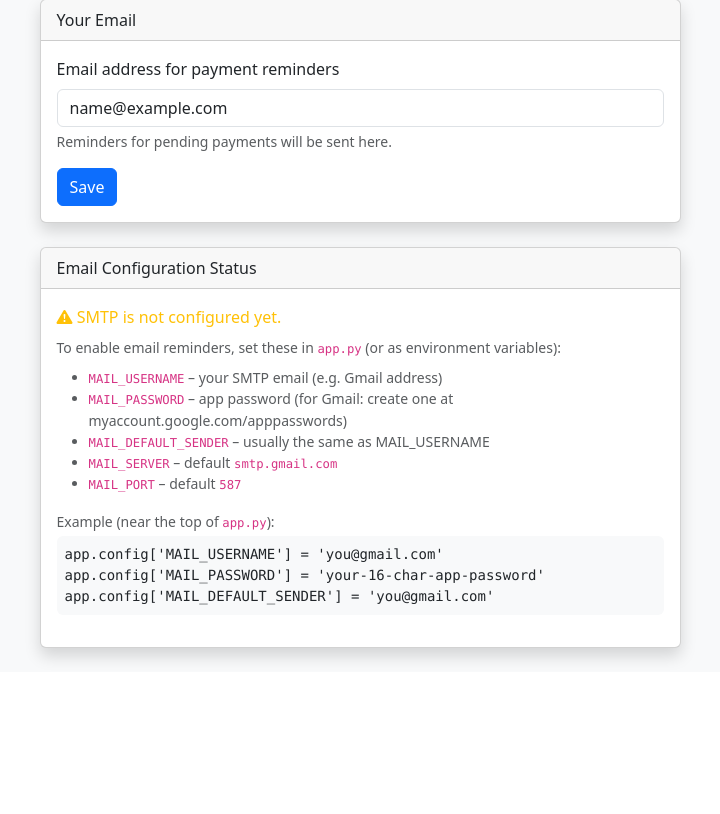
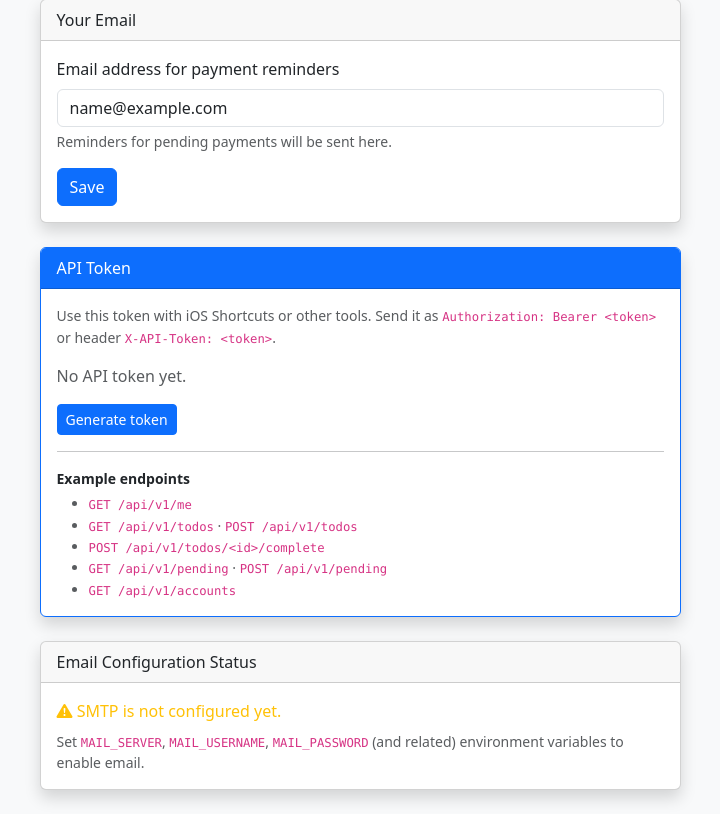
Before and after one commit to codersmatrix/accounts-manager, a Flask app: page /settings in a window 1280 px wide. Shown: the part 135-949 px from the top of the page, without its empty margins (280-1000 px from the left). Before the commit the page ends 799 px from the top, so only its background shows below. Run offline with Flask 3, Linux system fonts and the light colour scheme; the visitor is signed in with stand-in values (Sample User, id 1); parts of the project's set-up code (start-up, migrations or seed data) failed here and were passed over; some libraries are stand-ins or nearby versions.

Commit message:
API v1 routes and Settings UI for token

```diff
--- a/templates/settings.html
+++ b/templates/settings.html
@@ -18,6 +18,72 @@
                     </div>
                     <button type="submit" class="btn btn-primary">Save</button>
                 </form>
+            </div>
+        </div>
+
+        <div class="card shadow mb-4 border-primary">
+            <div class="card-header bg-primary text-white">API Token</div>
+            <div class="card-body">
+                <p class="small text-muted">
+                    Use this token with iOS Shortcuts or other tools.
+                    Send it as <code>Authorization: Bearer &lt;token&gt;</code>
+                    or header <code>X-API-Token: &lt;token&gt;</code>.
+                </p>
+
+                {% if new_api_token %}
+                <div class="alert alert-warning">
+                    <strong>Copy your token now</strong> — it will not be shown again.
+                    <div class="input-group mt-2">
+                        <input type="text" class="form-control font-monospace" id="newToken"
+                               value="{{ new_api_token }}" readonly>
+                        <button type="button" class="btn btn-outline-secondary" id="copyTokenBtn">Copy</button>
+                    </div>
+                </div>
+                <script>
+                document.getElementById('copyTokenBtn').addEventListener('click', function () {
+                    const el = document.getElementById('newToken');
+                    el.select();
+                    navigator.clipboard.writeText(el.value).then(function () {
+                        document.getElementById('copyTokenBtn').textContent = 'Copied';
+                    });
+                });
+                </script>
+                {% elif current_user.has_api_token() %}
+                <p class="mb-2">
+                    <span class="badge bg-success">Active</span>
+                    Token prefix: <code>{{ current_user.api_token_prefix }}…</code>
+                </p>
+                <p class="small text-muted">Full token is not stored in plain text. Generate a new one if you lost it.</p>
+                {% else %}
+                <p class="text-muted mb-3">No API token yet.</p>
+                {% endif %}
+
+                <div class="d-flex gap-2 flex-wrap">
+                    <form method="POST" action="{{ url_for('settings.generate_token') }}"
+                          onsubmit="return confirm('{% if current_user.has_api_token() %}This will replace your existing token. Continue?{% else %}Generate a new API token?{% endif %}');">
+                        <input type="hidden" name="csrf_token" value="{{ csrf_token() }}"/>
+                        <button type="submit" class="btn btn-primary btn-sm">
+                            {% if current_user.has_api_token() %}Regenerate token{% else %}Generate token{% endif %}
+                        </button>
+                    </form>
+                    {% if current_user.has_api_token() %}
+                    <form method="POST" action="{{ url_for('settings.revoke_token') }}"
+                          onsubmit="return confirm('Revoke API token? Integrations will stop working.');">
+                        <input type="hidden" name="csrf_token" value="{{ csrf_token() }}"/>
+                        <button type="submit" class="btn btn-outline-danger btn-sm">Revoke</button>
+                    </form>
+                    {% endif %}
+                </div>
+
+                <hr>
+                <p class="small mb-1 fw-semibold">Example endpoints</p>
+                <ul class="small text-muted mb-0">
+                    <li><code>GET /api/v1/me</code></li>
+                    <li><code>GET /api/v1/todos</code> · <code>POST /api/v1/todos</code></li>
+                    <li><code>POST /api/v1/todos/&lt;id&gt;/complete</code></li>
+                    <li><code>GET /api/v1/pending</code> · <code>POST /api/v1/pending</code></li>
+                    <li><code>GET /api/v1/accounts</code></li>
+                </ul>
             </div>
         </div>
 
@@ -43,21 +109,9 @@
                         <i class="bi bi-exclamation-triangle-fill"></i> SMTP is not configured yet.
                     </p>
                     <p class="small text-muted mb-0">
-                        To enable email reminders, set these in <code>app.py</code> (or as environment variables):
+                        Set <code>MAIL_SERVER</code>, <code>MAIL_USERNAME</code>, <code>MAIL_PASSWORD</code>
+                        (and related) environment variables to enable email.
                     </p>
-                    <ul class="small text-muted mt-2">
-                        <li><code>MAIL_USERNAME</code> – your SMTP email (e.g. Gmail address)</li>
-                        <li><code>MAIL_PASSWORD</code> – app password (for Gmail: create one at myaccount.google.com/apppasswords)</li>
-                        <li><code>MAIL_DEFAULT_SENDER</code> – usually the same as MAIL_USERNAME</li>
-                        <li><code>MAIL_SERVER</code> – default <code>smtp.gmail.com</code></li>
-                        <li><code>MAIL_PORT</code> – default <code>587</code></li>
-                    </ul>
-                    <p class="small text-muted mt-2 mb-0">
-                        Example (near the top of <code>app.py</code>):
-                    </p>
-                    <pre class="bg-light p-2 small rounded mt-1">app.config['MAIL_USERNAME'] = 'you@gmail.com'
-app.config['MAIL_PASSWORD'] = 'your-16-char-app-password'
-app.config['MAIL_DEFAULT_SENDER'] = 'you@gmail.com'</pre>
                 {% endif %}
             </div>
         </div>
```
Also changed, not shown: app/routes/api.py (added, +192 -0 lines).
